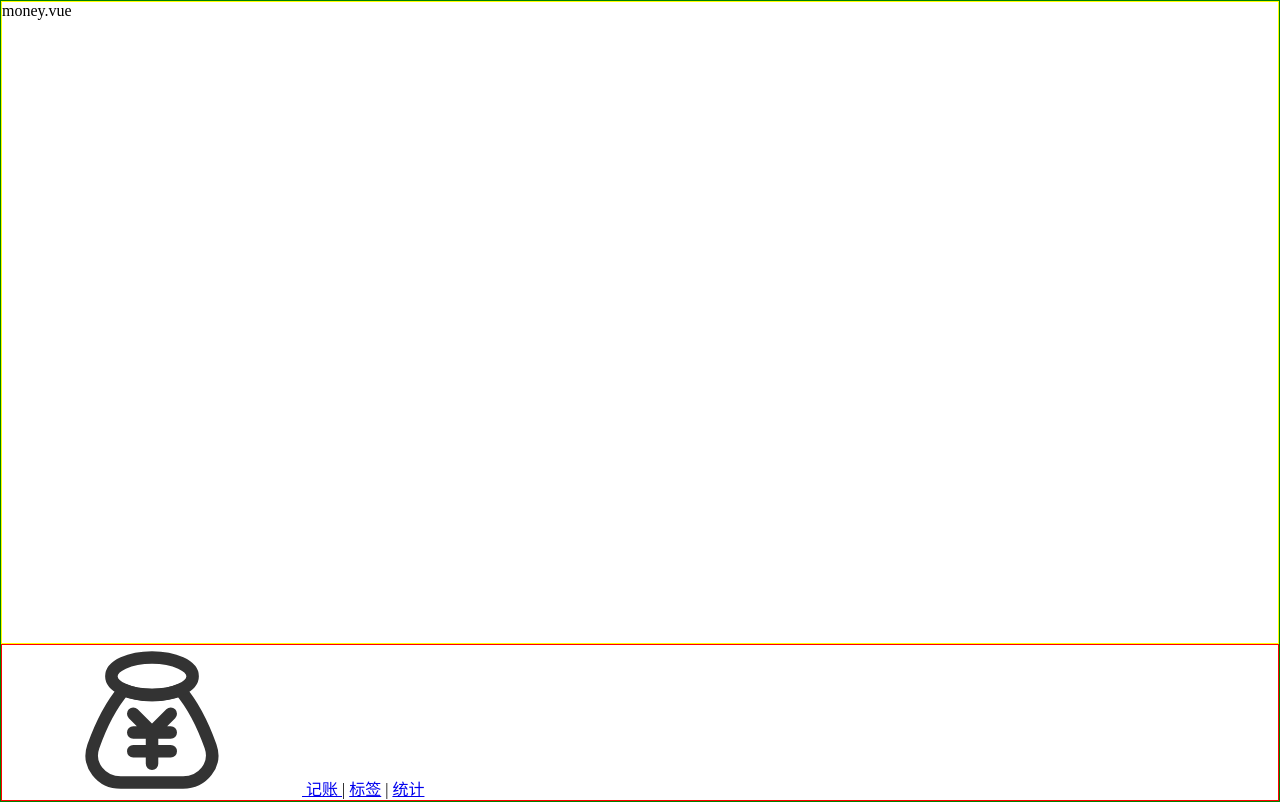
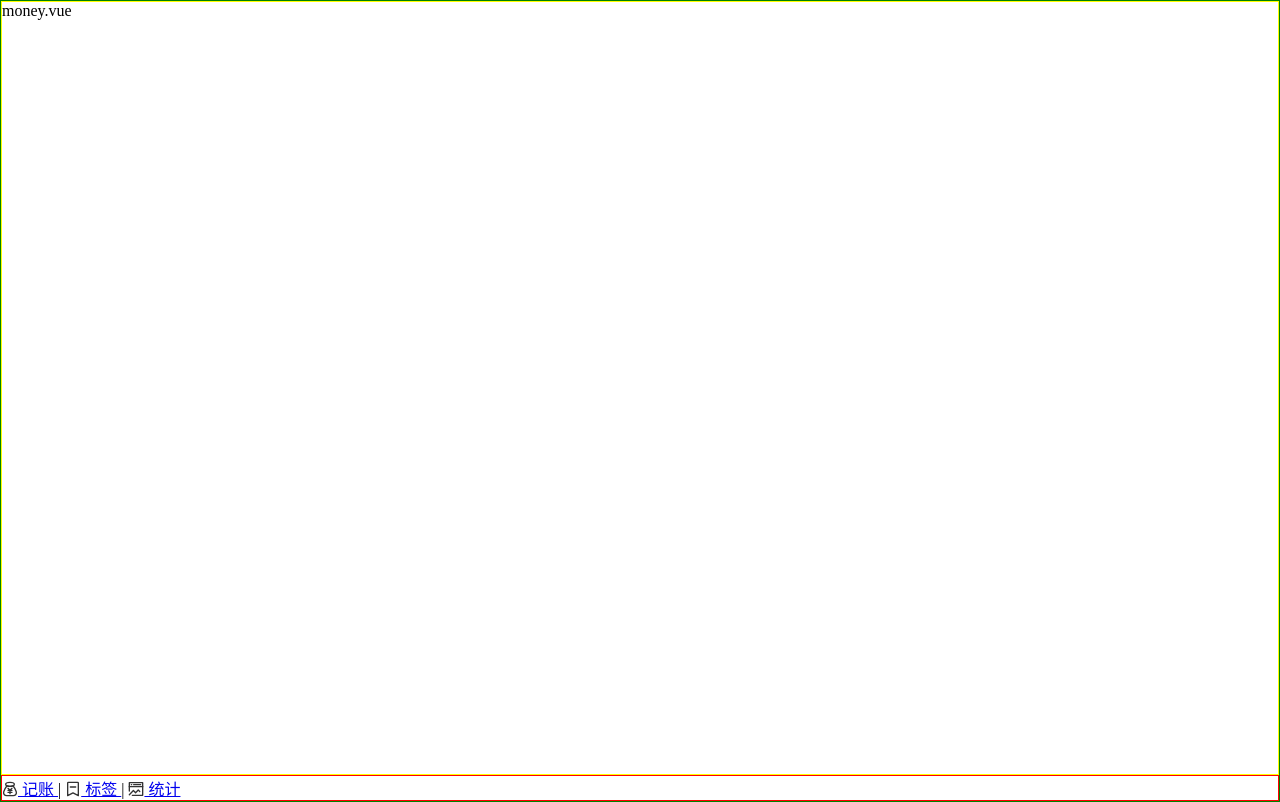
Before and after one commit to yshinu/wcmoney, a Vue app: page /#/money in a window 1280 px wide. Built offline with nearby package versions, Linux system fonts and the light colour scheme.

Commit message:
封装了icon.vue

```diff
--- a/src/components/Nav.vue
+++ b/src/components/Nav.vue
@@ -1,25 +1,24 @@
 <template>
     <div class="nav">
         <router-link to="/money">
-            <svg>
-                <use xlink:href="#理财"></use>
-            </svg>
+            <Icon name="理财"></Icon>
             记账
         </router-link>
         |
-        <router-link to="/labels">标签</router-link>
+        <router-link to="/labels">
+            <Icon name="标签"></Icon>
+            标签
+        </router-link>
         |
-        <router-link to="/statistics">统计</router-link>
+        <router-link to="/statistics">
+            <Icon name="分析"></Icon>
+            统计
+        </router-link>
 
     </div>
 </template>
 
 <script lang="ts">
-
-import '@/assets/icons/分析.svg'
-import '@/assets/icons/理财.svg'
-import '@/assets/icons/标签.svg'
-
 // let importAll = (requireContext: __WebpackModuleApi.RequireContext) => requireContext.keys().forEach(requireContext);
 // try {
 //     importAll(require.context(path : "../assets/icons", deep:true, filter:/\.svg$/))
--- /dev/null
+++ b/src/components/icon.vue
@@ -0,0 +1,27 @@
+<template>
+    <svg class="icon">
+        <use :xlink:href="`#${name}`"></use>
+    </svg>
+</template>
+
+<script lang="ts">
+import '@/assets/icons/分析.svg'
+import '@/assets/icons/理财.svg'
+import '@/assets/icons/标签.svg'
+export default {
+    name: "icon",
+    props: ['name']
+
+}
+</script>
+
+<style lang="scss" scoped>
+.icon {
+    width: 1em;
+    height: 1em;
+    fill: #42b983;
+    overflow: hidden;
+    vertical-align: -0.15em;
+}
+
+</style>
--- a/src/main.ts
+++ b/src/main.ts
@@ -5,10 +5,12 @@
 import store from './store'
 import Nav from "@/components/Nav.vue";
 import Layout from "@/components/Layout.vue";
+import Icon from "@/components/icon.vue";
 
 Vue.config.productionTip = false
 Vue.component('Nav', Nav)
 Vue.component('Layout', Layout)
+Vue.component('Icon', Icon)
 
 new Vue({
     router,
```
